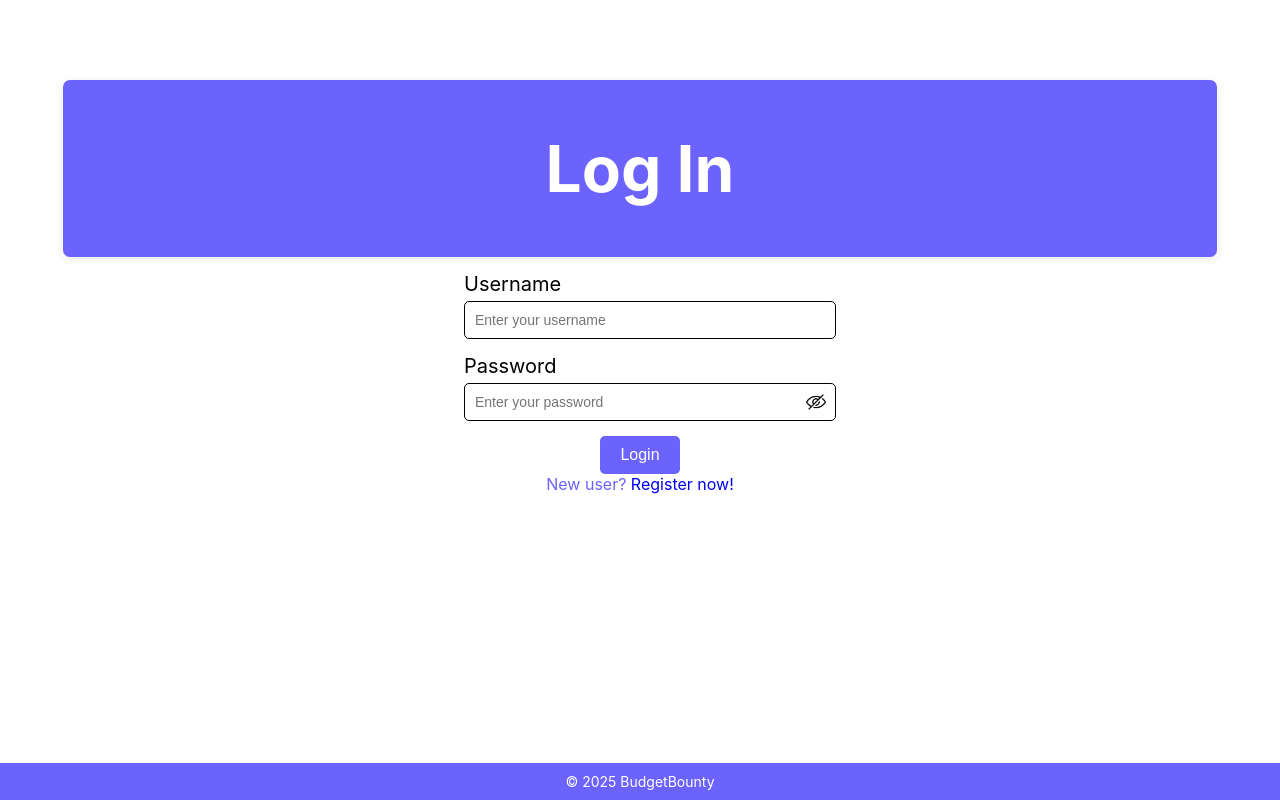
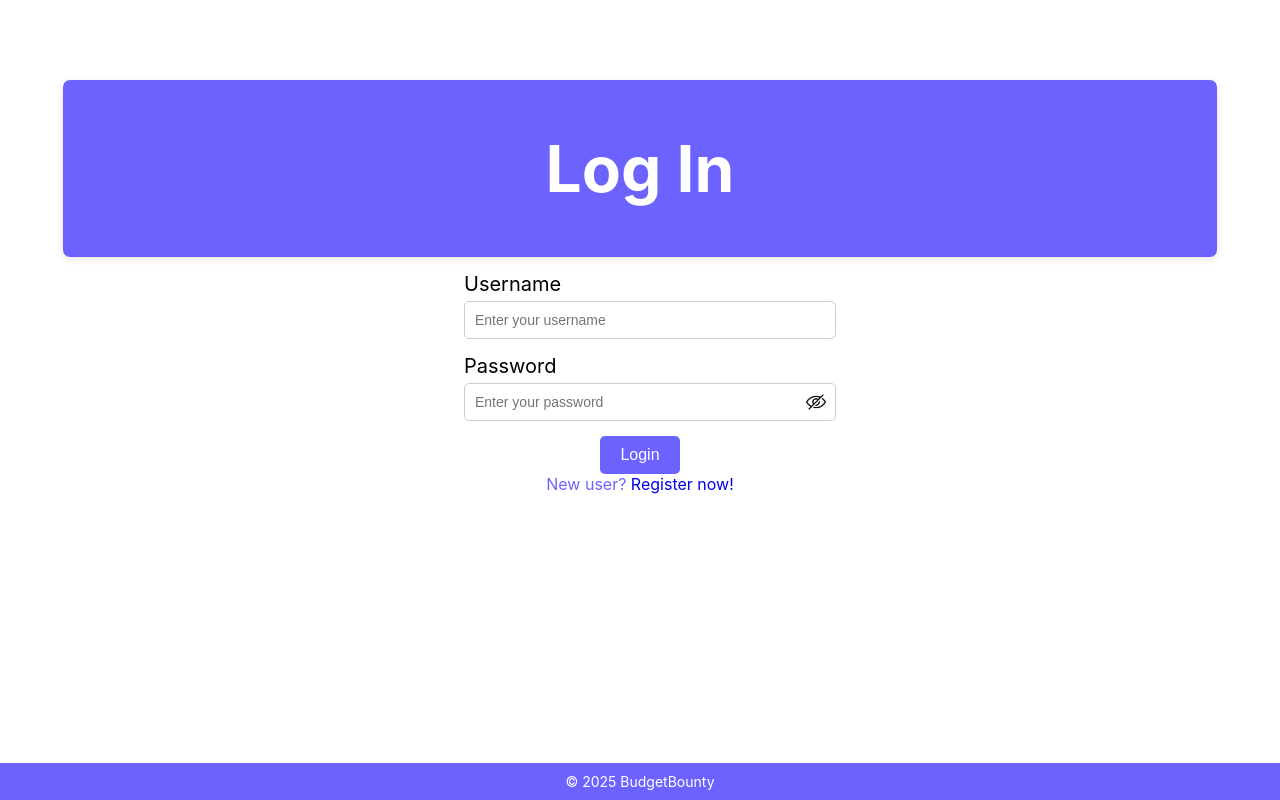
Before and after one commit to lawraisins/budgetbounty, a React (Create React App) app: page /login in a window 1280 px wide. Built offline with nearby package versions, Linux system fonts and the light colour scheme.

Commit message:
input field border colour

```diff
--- a/src/components/FormInput.js
+++ b/src/components/FormInput.js
@@ -17,13 +17,12 @@ function FormInput({ label, name, type, value, onChange, placeholder, error }) {
       <label>{label}</label>
       <div className="form-input-container">
         <input
-          className="form-input-field"
+          className={`form-input-field ${error ? "error-border" : ""}`}
           name={name}
           type={isPasswordField && showPassword ? "text" : type}
           value={value}
           onChange={onChange}
           placeholder={placeholder}
-          style={{ borderColor: error ? "red" : "black" }}
         />
         {isPasswordField && (
           <img className="form-icon"
--- a/src/components/Login.js
+++ b/src/components/Login.js
@@ -4,6 +4,7 @@ import { useNavigate } from 'react-router-dom'; // Import useNavigate
 import FormInput from './FormInput';
 import WelcomeBanner from './WelcomeBanner';
 import '../styles/Login.css';
+import '../styles/FormInput.css'
 
 const Login = () => {
   const [formData, setFormData] = useState({
--- a/src/styles/FormInput.css
+++ b/src/styles/FormInput.css
@@ -32,9 +32,20 @@
   text-align: left;
 }
 
+.form-input-login .form-input-field:focus {
+  border-color: #6c63ff; /* Purple border when focused */
+  border-width: 2px;
+}
+
 .form-input-login .error {
   color: red;
 }
+
+.form-input-field.error-border {
+  border-color: red;
+  border-width: 2px;
+}
+
 
 .form-input-login .form-icon {
   position: absolute;
```
